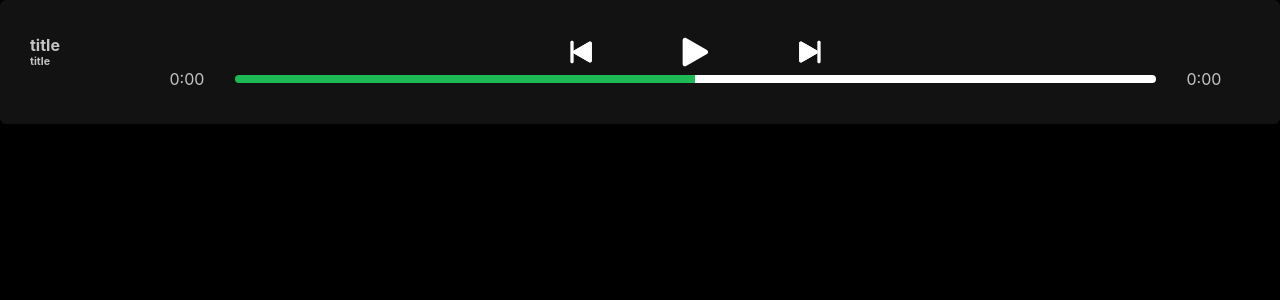
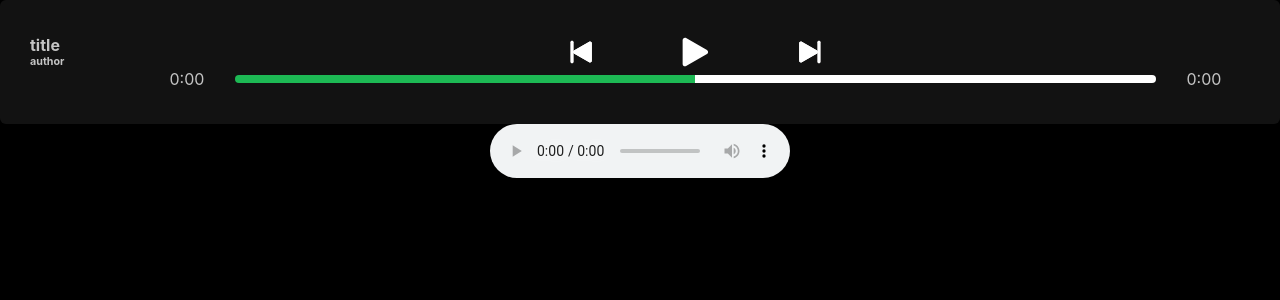
Before and after one commit to ax-sh/playbar-vite, a React (Vite) app: page / in a window 1280 px wide. Shown: the top 300 px of the page. Built offline with nearby package versions, Linux system fonts and the light colour scheme.

Commit message:
moved playbar to its own function

```diff
--- a/src/App.tsx
+++ b/src/App.tsx
@@ -1,4 +1,4 @@
-import React, { useState } from "react";
+import React, { useState, useRef } from "react";
 import "./App.css";
 
 import styled from "styled-components";
@@ -184,8 +184,27 @@ const Input = ({ onSeek, max = 100, ...props }) => {
   );
 };
 
-function App() {
+let TRACKS = [
+  "https://raw.githubusercontent.com/himalayasingh/music-player-1/master/music/2.mp3",
+  "https://raw.githubusercontent.com/himalayasingh/music-player-1/master/music/1.mp3",
+  "https://raw.githubusercontent.com/himalayasingh/music-player-1/master/music/3.mp3",
+  "https://raw.githubusercontent.com/himalayasingh/music-player-1/master/music/4.mp3",
+  "https://raw.githubusercontent.com/himalayasingh/music-player-1/master/music/5.mp3",
+];
+TRACKS = TRACKS.map((i) => {
+  return {
+    author: "Yo Ma",
+    title: Math.random() + " TITLE",
+    src: i,
+    time: 0,
+    duration: 0,
+  };
+});
+
+const PlayBar = (playlist: Array<Object>) => {
+  console.log("🚀 ~ file: App.tsx ~ line 205 ~ PlayBar ~ playlist", playlist);
   const title = "title";
+  const author = "author";
   const [duration] = useState(null);
   const [currentTime, setCurrentTime] = useState("0:00");
   const onSeek = (value: Number) => {
@@ -194,12 +213,10 @@ function App() {
     console.log("Yo", progress, value);
   };
   return (
-    <div className="App">
-      <Div>
     <div className="play__bar">
       <div className="info">
         <h3>{title}</h3>
-            <h6>{title}</h6>
+        <h6>{author}</h6>
       </div>
       <div className="controller__container">
         <div className="controller__buttons">
@@ -214,6 +231,15 @@ function App() {
         </div>
       </div>
     </div>
+  );
+};
+function App() {
+  const audioRef = useRef<HTMLAudioElement>(null);
+  return (
+    <div className="App">
+      <Div>
+        <PlayBar playlist={TRACKS} />
+        <audio ref={audioRef} src={TRACKS[0].src} controls />
       </Div>
     </div>
   );
```
Lines whose indentation alone changed are shown as unchanged.
